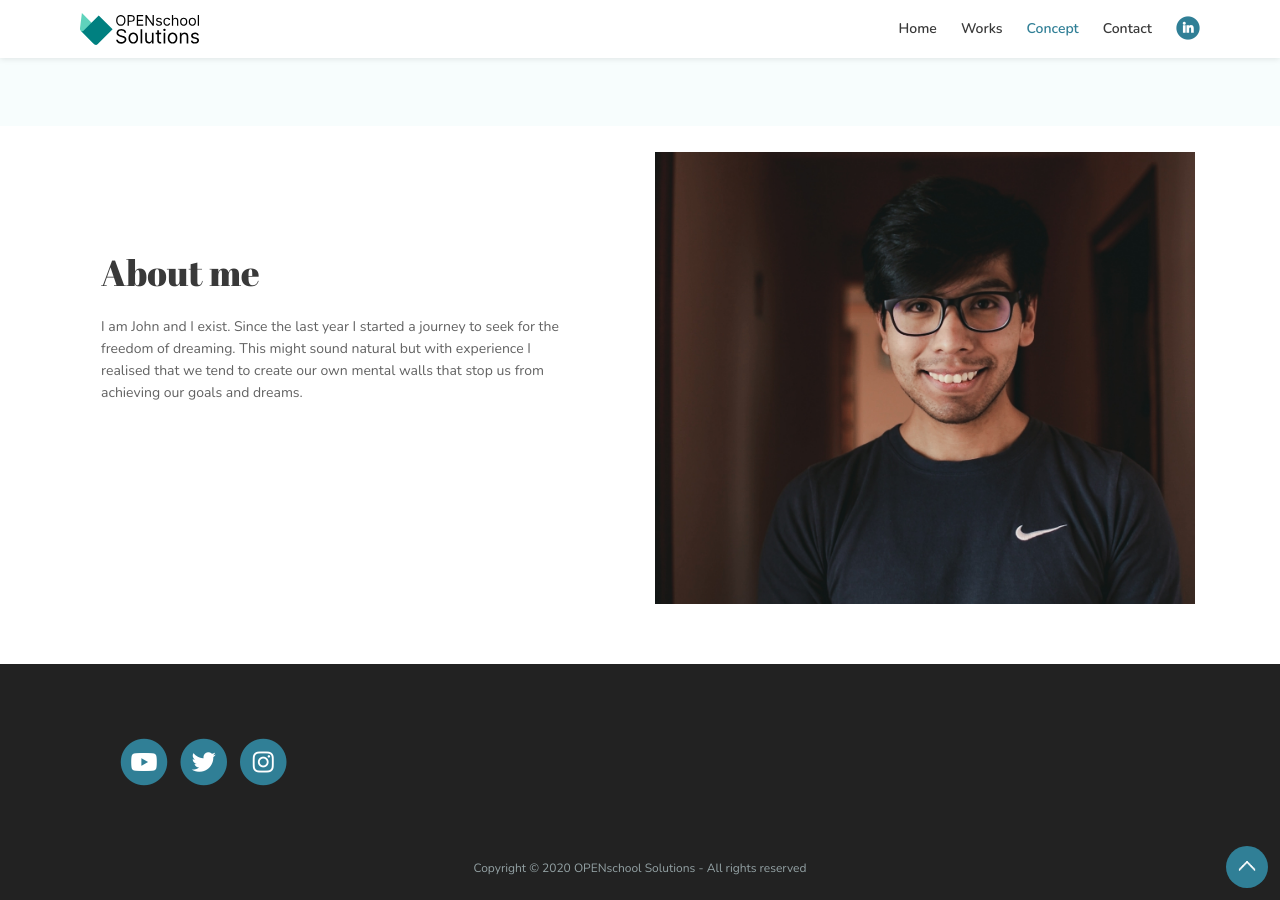
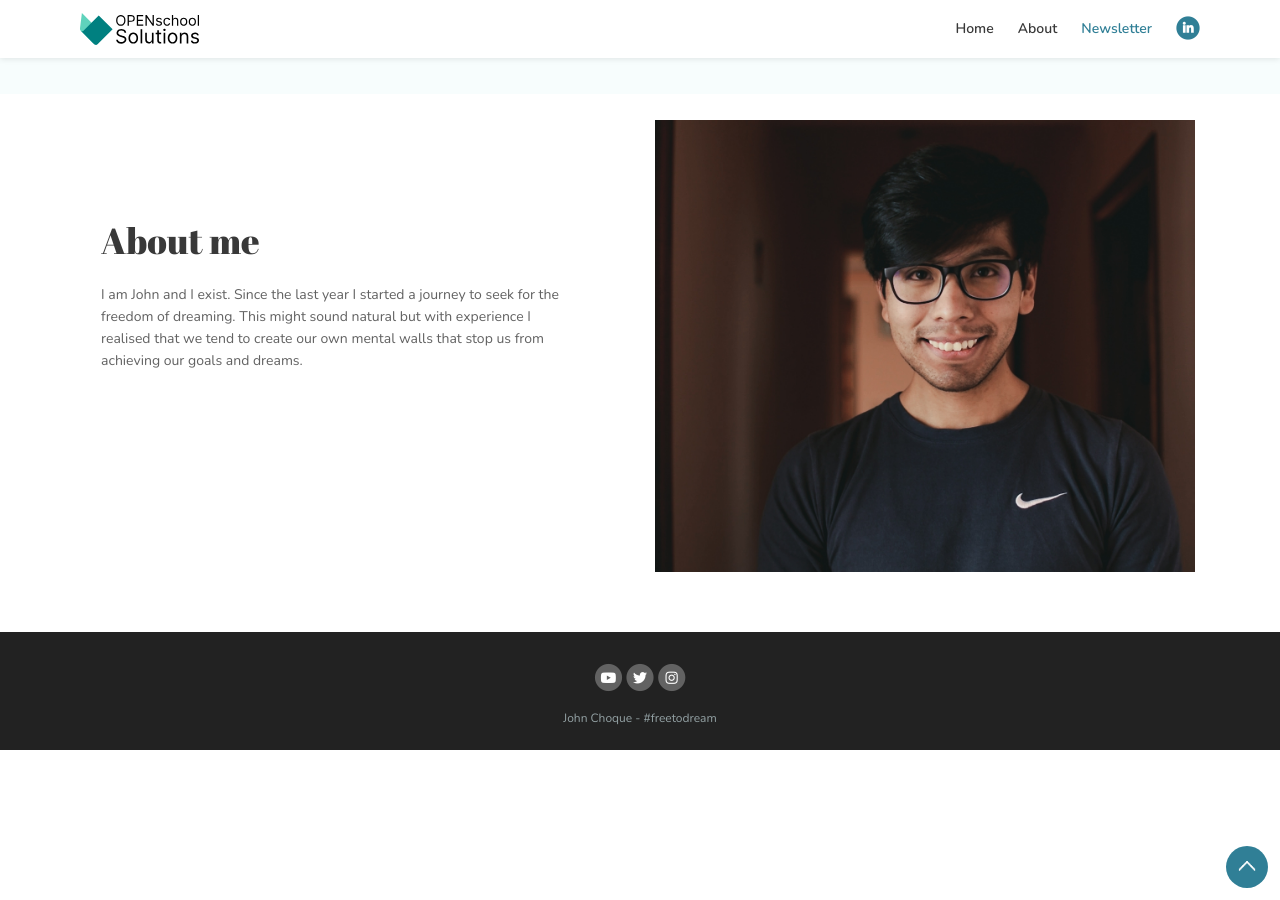
Before and after one commit to thethoughtfulmillennial/thethoughtfulmillennial.github.io, a Jekyll site: the page built from index2.html, in a window 1280 px wide and 900 px high, scrolled down 886 px. Built offline with Jekyll 4.4.1, drawn with Linux system fonts in a browser that asks for light colours.

Commit message:
Updating index2.

```diff
--- a/index2.html
+++ b/index2.html
@@ -9,10 +9,12 @@
 	<!-- <a class="navbar-brand logo-text page-scroll" href="index.html">Evolo</a> -->
 
 	<!-- Image Logo -->
-	<a class="navbar-brand logo-image" href="index.html"><img src="/assets2/images/icon-simple.svg" alt="alternative"></a>
+	<a class="navbar-brand logo-image" href="index.html"><img src="/assets2/images/icon-simple.svg"
+			alt="alternative"></a>
 
 	<!-- Mobile Menu Toggle Button -->
-	<button class="navbar-toggler" type="button" data-toggle="collapse" data-target="#navbarsExampleDefault" aria-controls="navbarsExampleDefault" aria-expanded="false" aria-label="Toggle navigation">
+	<button class="navbar-toggler" type="button" data-toggle="collapse" data-target="#navbarsExampleDefault"
+		aria-controls="navbarsExampleDefault" aria-expanded="false" aria-label="Toggle navigation">
 		<span class="navbar-toggler-awesome fas fa-bars"></span>
 		<span class="navbar-toggler-awesome fas fa-times"></span>
 	</button>
@@ -24,13 +26,10 @@
 				<a class="nav-link page-scroll" href="#header">Home <span class="sr-only">(current)</span></a>
 			</li>
 			<li class="nav-item">
-				<a class="nav-link page-scroll" href="#works">Works</a>
+				<a class="nav-link page-scroll" href="#">About</a>
 			</li>
 			<li class="nav-item">
-				<a class="nav-link page-scroll" href="#concept">Concept</a>
-			</li>
-			<li class="nav-item">
-				<a class="nav-link page-scroll" href="#contact">Contact</a>
+				<a class="nav-link page-scroll" href="#newsletter">Newsletter</a>
 			</li>
 		</ul>
 		<span class="nav-item social-icons">
@@ -53,7 +52,8 @@
 			<div class="row justify-content-center">
 				<div class="col-12 col-lg-10 col-xl-8 text-center">
 					<h1><span class="turquoise">Learning to be free</span> to dream</h1>
-						<p class="p-large">Fostering the imagination and creativity of students allowing them to become who they want to be</p>
+					<p class="p-large">Fostering the imagination and creativity of students allowing them to become who
+						they want to be</p>
 					<a class="btn-solid-lg page-scroll" href="#works">Learn more</a>
 				</div> <!-- end of col -->
 			</div> <!-- end of row -->
@@ -63,14 +63,13 @@
 <!-- end of header -->
 
 <!-- Contact -->
-<div id="contact" class="form-2">
+<div id="newsletter" class="form-2">
 	<div class="container">
 		<div class="row">
 			<div class="col-lg-12">
 				<h2>Sign up to get weekly emails about productivity, peace of mind and learning tools.</h2>
 				<ul class="list-unstyled li-space-lg">
 					<li class="address">Emails will be concise & simple to absorb.</li>
-					<li><i class="fas fa-map-marker-alt"></i>Vienna, AT</li>
 				</ul>
 			</div> <!-- end of col -->
 		</div> <!-- end of row -->
@@ -78,7 +77,8 @@
 			<div class="col">
 
 				<!-- Contact Form -->
-				<form id="contactForm" data-toggle="validator" data-focus="false" action="https://formspree.io/meqrbagb" method="POST" class="js-form" novalidate>
+				<form id="contactForm" data-toggle="validator" data-focus="false" action="https://formspree.io/meqrbagb"
+					method="POST" class="js-form" novalidate>
 					<div class="form-group">
 						<input type="text" class="form-control-input" id="cname" name="name" required>
 						<label class="label-control" for="cname">Name</label>
@@ -104,7 +104,9 @@
 			<div class="col-lg-6">
 				<div class="text-container">
 					<h2>About me</h2>
-					<p>I am John and I exist. Since the last year I started a journey to seek for the freedom of dreaming. This might sound natural but with experience I realised that we tend to create our own mental walls that stop us from achieving our goals and dreams.</p>
+					<p>I am John and I exist. Since the last year I started a journey to seek for the freedom of
+						dreaming. This might sound natural but with experience I realised that we tend to create our own
+						mental walls that stop us from achieving our goals and dreams.</p>
 				</div> <!-- end of text-container -->
 			</div> <!-- end of col -->
 			<div class="col-lg-6">
@@ -117,44 +119,34 @@
 </div> <!-- end of basic-1 -->
 <!-- end of details 1 -->
 
-<!-- Footer -->
-<div class="footer">
+<!-- Copyright -->
+<div class="copyright">
 	<div class="container">
-		<div class="row">
-			<div class="col-md-4">
-				<div class="footer-col last">
+		<div class="row my-3">
+			<div class="col">
 				<span class="fa-stack">
 					<a href="#">
 						<i class="fas fa-circle fa-stack-2x"></i>
-							<i class="fab fa-youtube fa-stack-1x"></i>
+						<i class="fab fa-youtube fa-stack-1x text-white"></i>
 					</a>
 				</span>
 				<span class="fa-stack">
 					<a href="#">
 						<i class="fas fa-circle fa-stack-2x"></i>
-							<i class="fab fa-twitter fa-stack-1x"></i>
+						<i class="fab fa-twitter fa-stack-1x text-white"></i>
 					</a>
 				</span>
 				<span class="fa-stack">
 					<a href="#">
 						<i class="fas fa-circle fa-stack-2x"></i>
-							<i class="fab fa-instagram fa-stack-1x"></i>
+						<i class="fab fa-instagram fa-stack-1x text-white"></i>
 					</a>
 				</span>
-				</div>
 			</div> <!-- end of col -->
 		</div> <!-- end of row -->
-	</div> <!-- end of container -->
-</div> <!-- end of footer -->
-<!-- end of footer -->
-
-
-<!-- Copyright -->
-<div class="copyright">
-	<div class="container">
 		<div class="row">
 			<div class="col-lg-12">
-				<p class="p-small">Copyright © 2020 OPENschool Solutions - All rights reserved</p>
+				<p class="p-small">John Choque - #freetodream</p>
 			</div> <!-- end of col -->
 		</div> <!-- enf of row -->
 	</div> <!-- end of container -->
```
Lines whose indentation alone changed are shown as unchanged.
